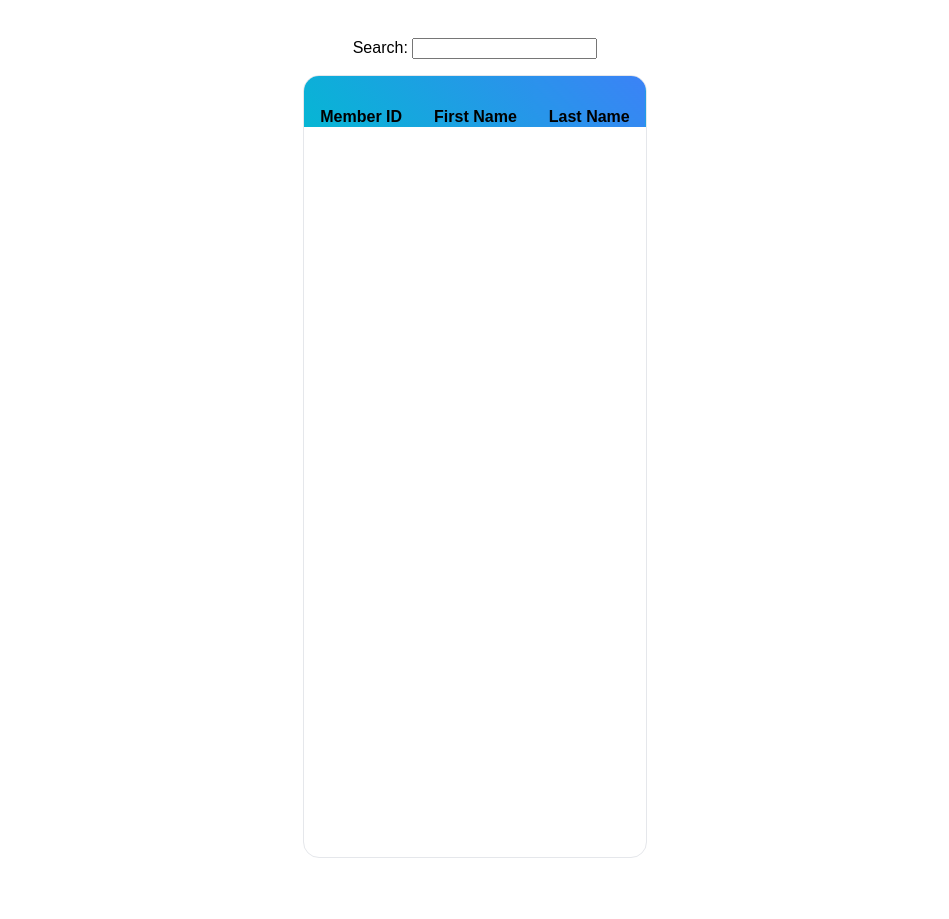
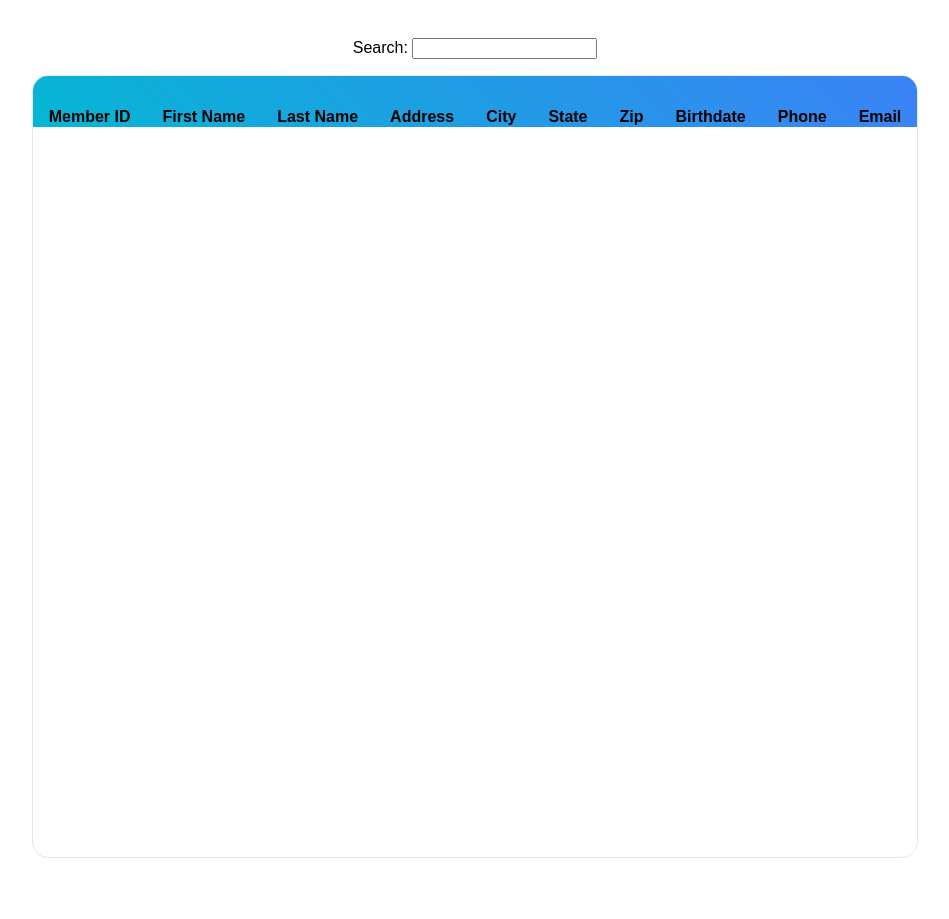
Before and after one commit to paddymills/delaches, a Flask app: template members/templates/members.html in a window 1280 px wide. Shown: the part 58-977 px from the top of the page, without its empty margins (165-1114 px from the left). Run offline with Flask 3, Linux system fonts and the light colour scheme; the template is opened without the code that fills it, so the values that code supplies are empty.

Commit message:
impl member listing

```diff
--- a/members/templates/members.html
+++ b/members/templates/members.html
@@ -29,14 +29,28 @@
               <th>Member ID</th>
               <th>First Name</th>
               <th>Last Name</th>
+              <th>Address</th>
+              <th>City</th>
+              <th>State</th>
+              <th>Zip</th>
+              <th>Birthdate</th>
+              <th>Phone</th>
+              <th>Email</th>
             </tr>
           </thead>
           <tbody>
             <template x-for="(member, index) in members">
-              <tr>
+              <tr @click="() => window.location.href =`/members/${member.id}`">
                 <td x-text="member.id"></td>
                 <td x-text="member.first_name"></td>
                 <td x-text="member.last_name"></td>
+                <td x-text="member.address"></td>
+                <td x-text="member.city"></td>
+                <td x-text="member.state"></td>
+                <td x-text="member.zip"></td>
+                <td x-text="new Date(member.birthdate).toLocaleDateString('en-US')"></td>
+                <td x-text="member.phone"></td>
+                <td x-text="member.email"></td>
               </tr>
             </template>
           </tbody>
@@ -87,33 +101,6 @@
           });
         },
 
-        async pay(memberId, type, amount) {
-          // post payment to backend
-          console.log(`Marking payment for member ${memberId}`);
-          let response = await fetch(`/members/${memberId}`, {
-            method: "POST",
-            headers: {
-              "Content-type": "application/json",
-            },
-            body: JSON.stringify({"paymentType": type, "amount": amount}),
-          });
-
-          if (response.ok) {
-            console.log("Payment saved");
-            const json = await response.json();
-            console.log(json);
-
-            // print receipt
-            let w = window.open(`/members/transactions/${json.transactionId}`);
-            w.print()
-            // w.close()
-          } else {
-            console.log(response);
-            alert("Failed to save payment");
-          }
-
-          await this.getMembers();
-        },
       }));
     });
   </script>
```
